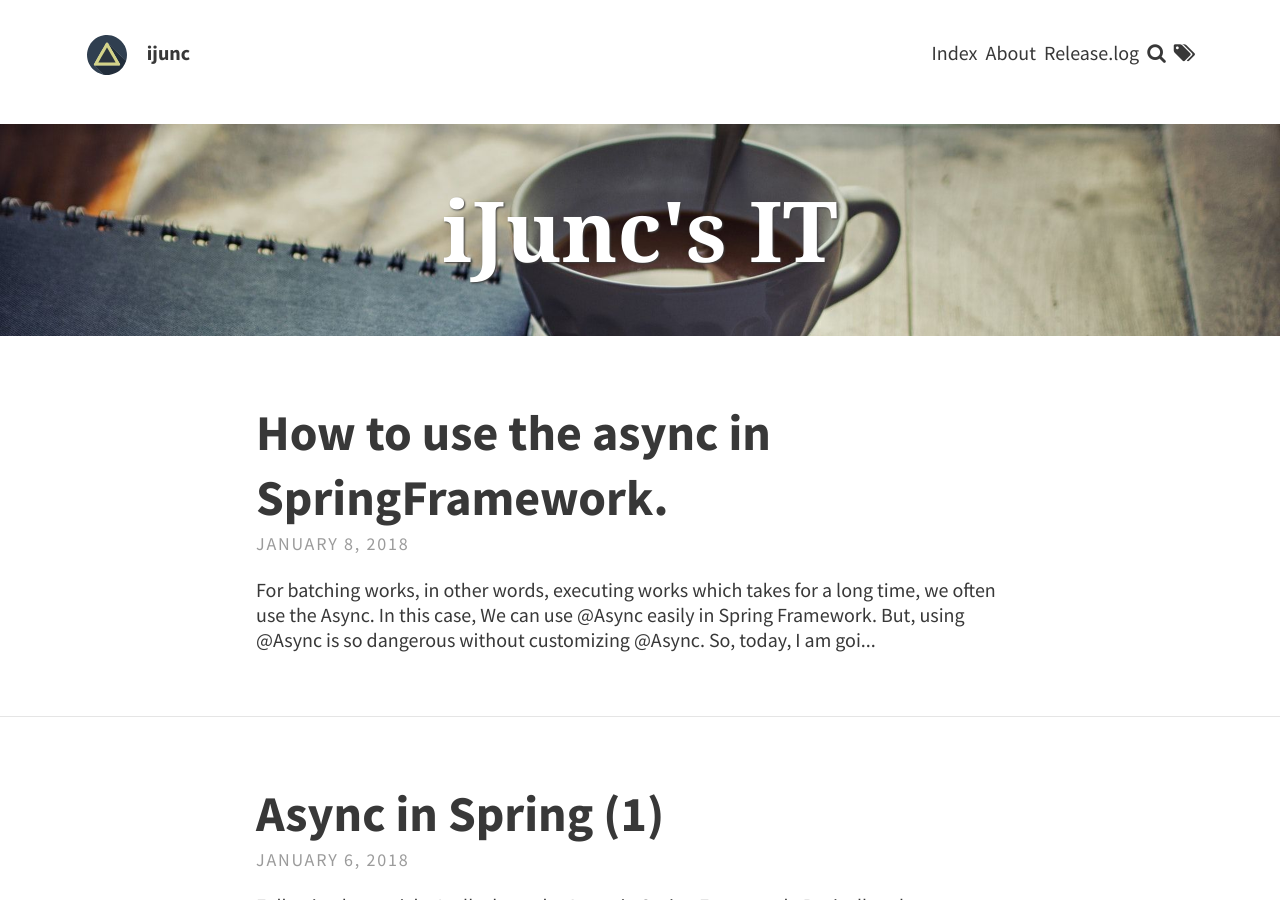
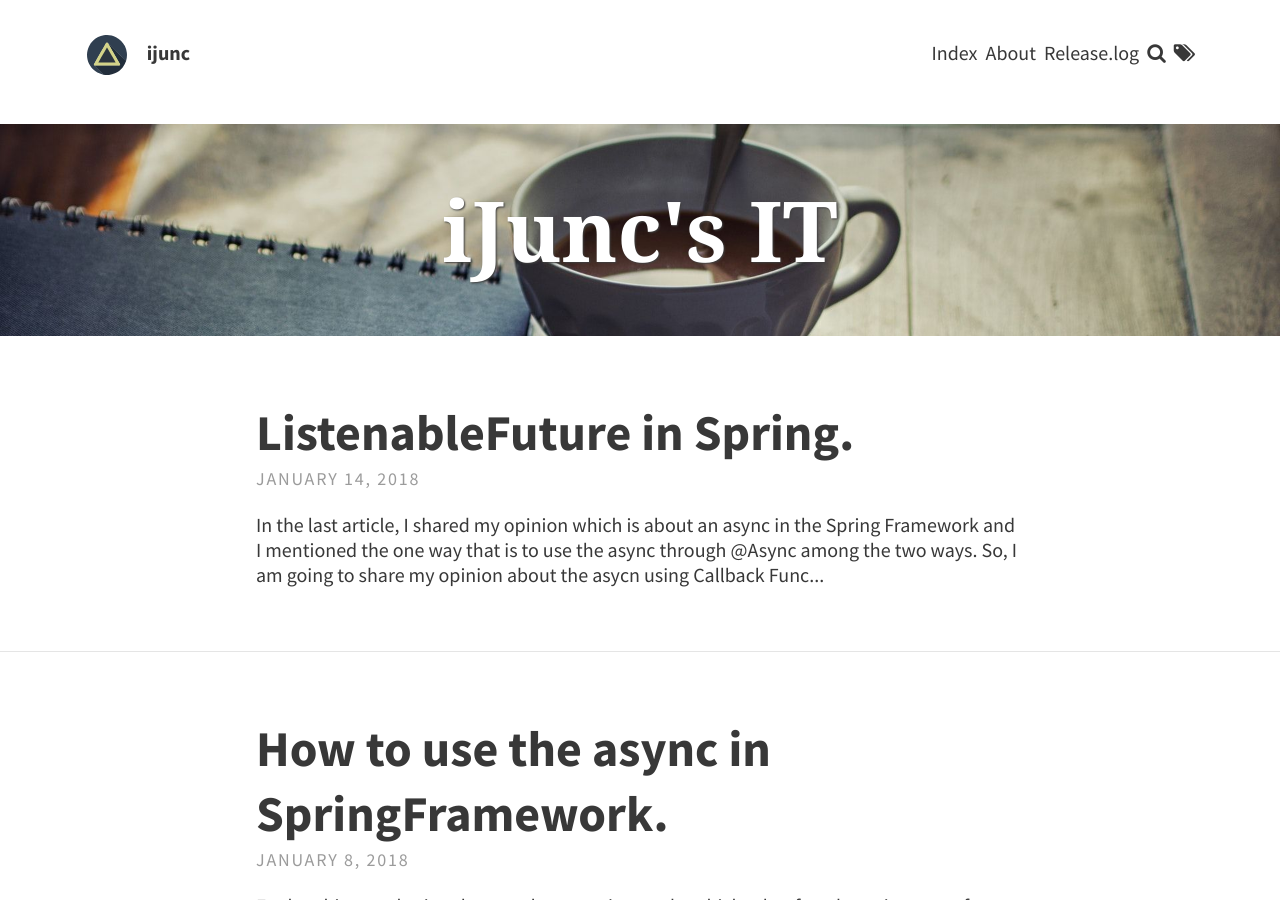
Before and after one commit to ijunc2/ijunc2.github.com, a Jekyll site: the page built from index.html, in a window 1280 px wide and 900 px high. Built offline with Jekyll 4.4.1, drawn with Linux system fonts in a browser that asks for light colours; the list of posts is cut into pages by our own code; some of the changed text lies outside the part shown.

Commit message:
update sixth posting

```diff
--- /dev/null
+++ b/_posts/2018-01-14-sixth.md
@@ -0,0 +1,17 @@
+---
+layout: post
+title: ListenableFuture in Spring.
+comment: true
+tags: [ListenableFuture, Spring]
+---
+
+In the last article, I shared my opinion which is about an **async** in the *Spring Framework* and I mentioned the one way that is to use the **async** through *@Async* among the two ways. So, I am going to share my opinion about the **asycn** using ***Callback Function***. I have mentioned about how to use **async** using ***Callback Function*** in Java [**in the previous article**](/2018/01/06/forth.html) (It was in Spring, not Java). Then, is it possible to use the **FutureTaks** in Spring? At least, my answer is 'No'. That's why *async* is controlled by Spring. To use the ***Callback Function*** in Spring, we can use [***ListenableFuture***](https://docs.spring.io/spring/docs/current/javadoc-api/org/springframework/util/concurrent/ListenableFuture.html) which is provided by Spring.(Actually, though there are more *Future* class provided by Spring, I will share it later.)
+
+<script src="https://gist.github.com/ijunc2/a67dd6e204db8c198cb1b1b935c4c1da.js"></script>
+
+This is the code for **ListenableFuture**. In the last article, we used the the ***Future class*** and we should wait for Async thread that is finished through ***Future.get()*** in main thread. The difference between them is to use **Callback** (line:31-39). what is the good point if we use the ***ListenableFuture***?
+
+First at all, in my opinion, it can be to separate the thread into **Servlet Thread** and **Async Thread**. When we just used the **Future** without callback, we must wait for them which is Async thread. If there are a lot of request from client, the response of server should be delayed from waiting for Async thread.(Servlet Thread has a role which handles the request from client). So using callbakc could help an application to be a higher performance. Moreover, it is more useful to deal with the error. In the future class, we should use the **try and catch** grammar, yet we don't have to use the **try and catch**. We just can use the callback function dealing with error and success.(line:31-39). Using callback is more clear than Future.get().
+
+Through callback, in conclusion, we can make higher performance application. Especially, as service become bigger than before, high performance is one of the important elements. So, in the java camp, they also made a ***Future class*** for the high performance which named [**CompletableFuture**](https://docs.oracle.com/javase/8/docs/api/java/util/concurrent/CompletableFuture.html). Many people have said like that Java is deficient in competition than other languages such as javascript(Nodejs) which has a mechanism about single thread. But, it is not true. Java is also following the modern trends well and trying to make a higher performance. Like this, we can make higher performance than ListenableFuture with combined various class including CompletableFuture. Then, How can we make high-performance application?
+<br/><br/>
--- a/pages/1index.md
+++ b/pages/1index.md
@@ -7,16 +7,13 @@ tags: [Index]
 ---
 
 This is the index of My Blogs. I am going to share my experiences and what I have studied. I have divided into three categories:
-
-##### Spring & React
-
+#### Spring & React
 * It shares the information about the integration with both SpringBoot and React.
 
-##### All I have studied From Spring4 to Spring5 about Async & Reactive
-
+#### All I have studied From Spring4 to Spring5 about Async & Reactive
 * It has some information from Spring4 to Spring5. In this section, expecially, I'll deal with the information of *Async Backend Server* , and Why Sprin5 has chosen [*Reactive Model*](http://www.reactive-streams.org/).
 
-##### React with ES6
+#### React with ES6
 * In this section, I am going to share what I have studied about React with ES6. In addition, I am telling you tools for using React such as webpack, babel etc.
 
 # Index
@@ -35,10 +32,13 @@ This is the index of My Blogs. I am going to share my experiences and what I hav
     <font size="3" color="#CD5C5C">* How was the Async improved in Java and Spring?</font>
   </a><br/>
   <a href="/2018/01/06/forth.html" >
-    <font size="3" color="#CD5C5C">* Async in Spring (1)</font>
+    <font size="3" color="#CD5C5C">* Async in Spring</font>
   </a><br/>
   <a href="/2018/01/08/fifth.html" >
     <font size="3" color="#CD5C5C">* How to use the async in SpringFramework.</font>
+  </a><br/>
+  <a href="/2018/01/14/sixth.html" >
+    <font size="3" color="#CD5C5C">* ListenableFuture in Spring.</font>
   </a>
 </div>
 
```
